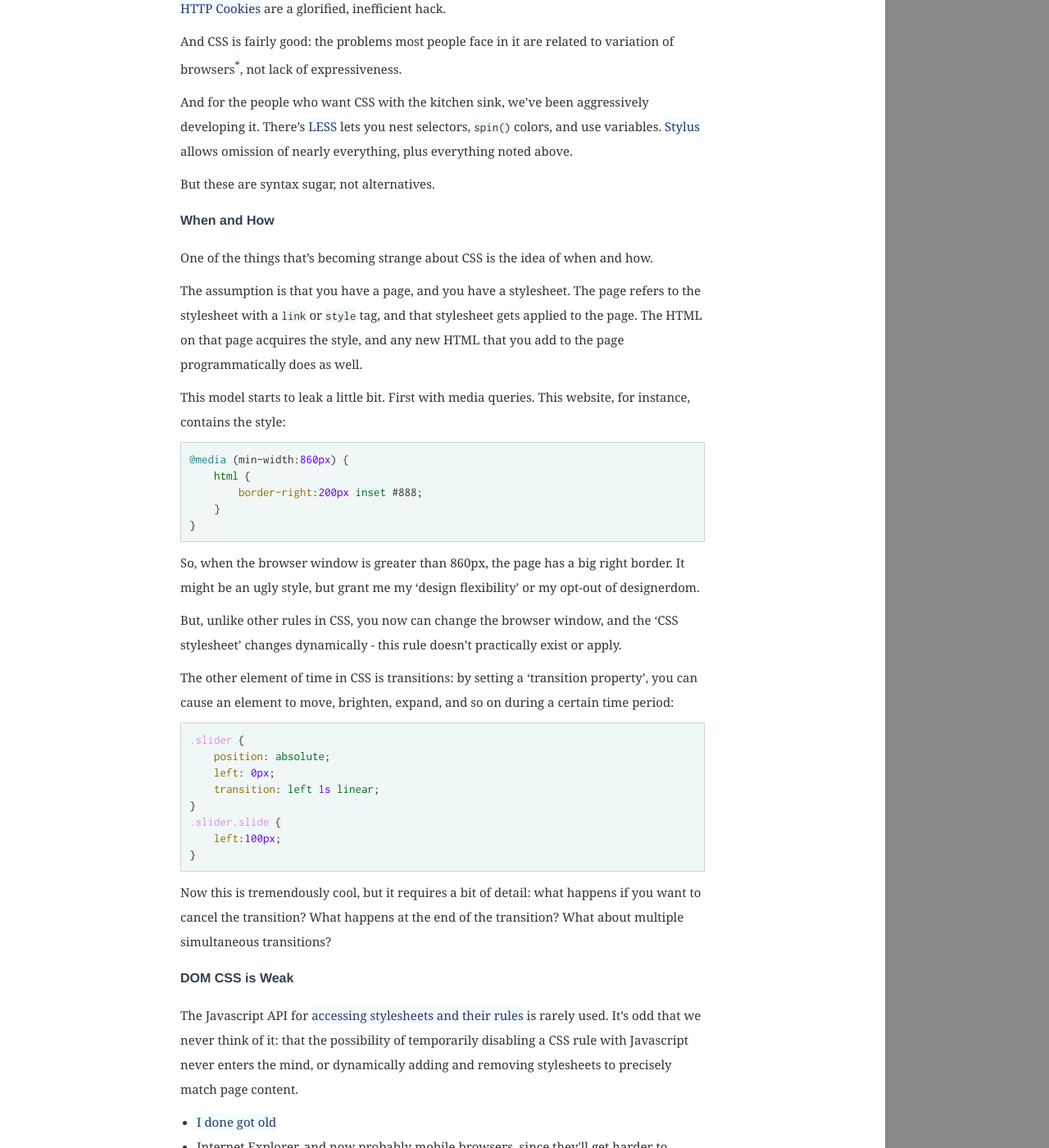
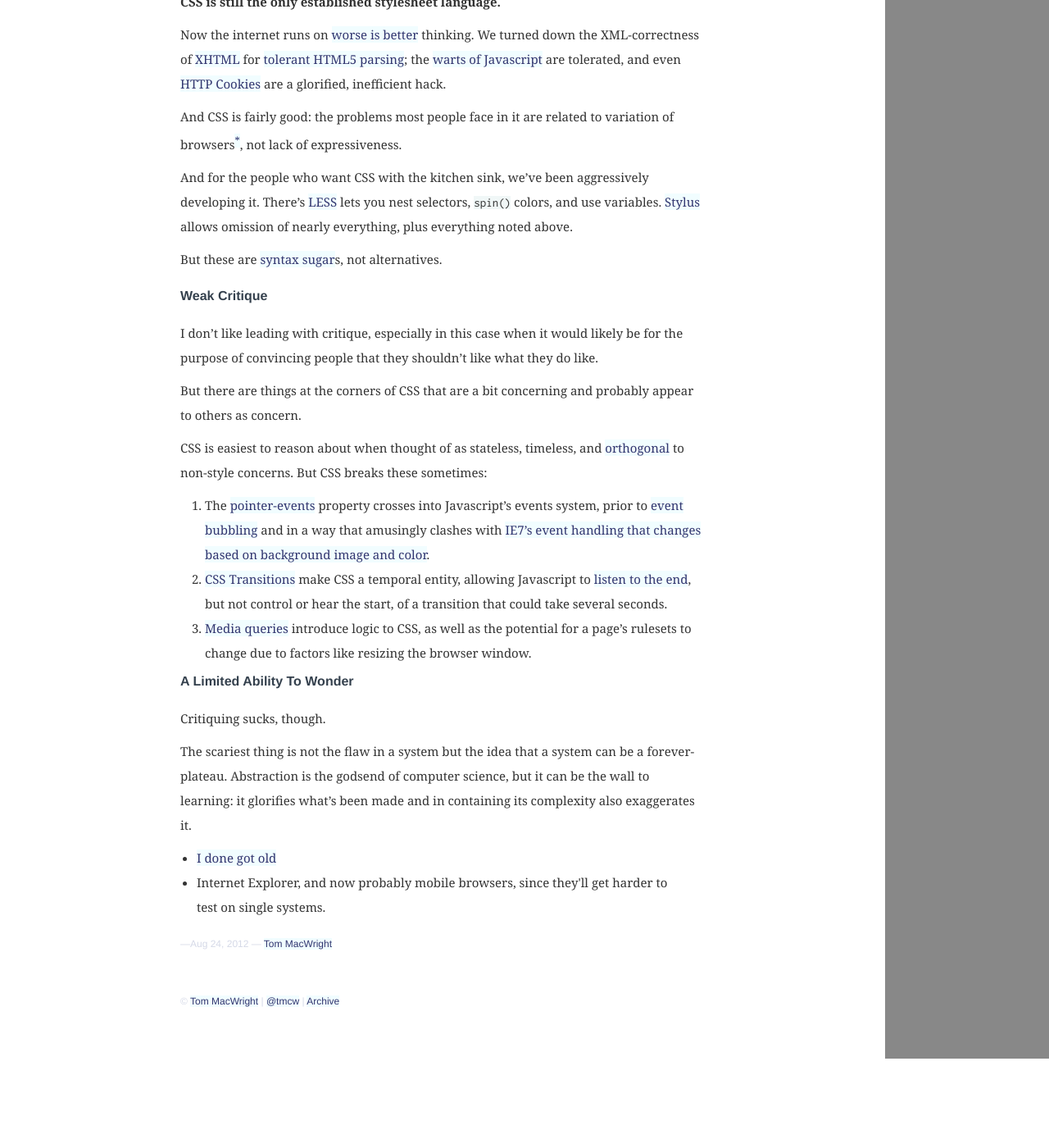
Before and after one commit to konklone/tmcw.github.com, a Jekyll site: the page built from _posts/2012-08-24-considering-css.md, in a window 1280 px wide and 1400 px high, scrolled down 509 px. Shown: the whole window at 82% size. Built offline with Jekyll 4.4.1, drawn with Linux system fonts in a browser that asks for light colours; Markdown is read by kramdown in place of the engine named in the settings; comment, search, counter and statistics services are not loaded; after the commit the page ends 1800 px from its top, so only the background shows below that; some of the changed text lies outside the part shown.

Commit message:
Drafting

```diff
--- a/_posts/2012-08-24-considering-css.md
+++ b/_posts/2012-08-24-considering-css.md
@@ -7,6 +7,10 @@ categories:
 
 _these are just collected thoughts; always remember that I have
 no idea what I'm doing_
+
+> style sheets constitute a wormhole into unspeakable universes
+
+<span class='image-credit'><a href='https://listserv.heanet.ie/cgi-bin/wa?A3=ind9411&L=HTML-WG&E=0&P=291154&B=--&T=text%2Fplain'>Dr. James D. Mason</a></span>
 
 I remember explaining to friends in 2002<sup>[*](#css-1)</sup> that
 monitors are just the displays of computers, that the humming box below
@@ -40,63 +44,42 @@ lets you nest selectors, `spin()` colors, and
 use variables. [Stylus](http://learnboost.github.com/stylus/)
 allows omission of nearly everything, plus everything noted above.
 
-But these are syntax sugar, not alternatives.
+But these are [syntax sugar](http://en.wikipedia.org/wiki/Syntactic_sugar)s, not alternatives.
 
-## When and How
+## Weak Critique
 
-One of the things that's becoming strange about CSS is the idea of when and
-how.
+I don't like leading with critique, especially in this case when it would likely
+be for the purpose of convincing people that they shouldn't like what they
+do like.
 
-The assumption is that you have a page, and you have a stylesheet. The page
-refers to the stylesheet with a `link` or `style` tag, and that stylesheet
-gets applied to the page. The HTML on that page acquires the style,
-and any new HTML that you add to the page programmatically does as well.
+But there are things at the corners of CSS that are a bit concerning and probably
+appear to others as concern.
 
-This model starts to leak a little bit. First with media queries. This
-website, for instance, contains the style:
+CSS is easiest to reason about when thought of as stateless, timeless,
+and [orthogonal](http://en.wikipedia.org/wiki/Separation_of_concerns) to
+non-style concerns. But CSS breaks these sometimes:
 
-{% highlight css %}
-@media (min-width:860px) {
-    html {
-        border-right:200px inset #888;
-    }
-}
-{% endhighlight %}
+1. The [`pointer-events`](https://developer.mozilla.org/en-US/docs/CSS/pointer-events)
+property crosses into Javascript's events system, prior to [event bubbling](http://www.quirksmode.org/js/events_order.html)
+and in a way that amusingly clashes with [IE7's event handling that changes based on background image and color](http://nuhk.blogspot.com/2010/10/click-event-not-fired-if-background-is.html).
+2. [CSS Transitions](https://developer.mozilla.org/en-US/docs/CSS/Using_CSS_transitions?redirectlocale=en-US&redirectslug=CSS%2FCSS_transitions)
+make CSS a temporal entity, allowing Javascript to [listen to the end](https://developer.apple.com/library/safari/#documentation/InternetWeb/Conceptual/SafariVisualEffectsProgGuide/AnimatingCSSTransitions/AnimatingCSSTransitions.html#//apple_ref/doc/uid/TP40008032-CH13-SW8),
+but not control or hear the start, of a transition that could take
+several seconds.
+3. [Media queries](http://www.w3.org/TR/css3-mediaqueries/) introduce logic to CSS,
+as well as the potential for a page's rulesets to change due to factors like
+resizing the browser window.
 
-So, when the browser window is greater than 860px, the page has a big
-right border. It might be an ugly style, but grant me my 'design flexibility'
-or my opt-out of designerdom.
+## A Limited Ability To Wonder
 
-But, unlike other rules in CSS, you now can change the browser window,
-and the 'CSS stylesheet' changes dynamically - this rule doesn't practically
-exist or apply.
+Critiquing sucks, though.
 
-The other element of time in CSS is transitions: by setting a
-'transition property', you can cause an element to move, brighten, expand,
-and so on during a certain time period:
+The scariest thing is not the flaw in a system but the idea that
+a system can be a forever-plateau. Abstraction is the godsend of computer science,
+but it can be the wall to learning: it glorifies what's been made and in
+containing its complexity also exaggerates it.
 
-{% highlight css %}
-.slider {
-    position: absolute;
-    left: 0px;
-    transition: left 1s linear;
-}
-.slider.slide {
-    left:100px;
-}
-{% endhighlight %}
 
-Now this is tremendously cool, but it requires a bit of detail: what happens
-if you want to cancel the transition? What happens at the end of the
-transition? What about multiple simultaneous transitions?
-
-## DOM CSS is Weak
-
-The Javascript API for [accessing stylesheets and their rules](http://www.quirksmode.org/dom/w3c_css.html)
-is rarely used. It's odd that we never think of it: that the possibility
-of temporarily disabling a CSS rule with Javascript never enters the mind,
-or dynamically adding and removing stylesheets to precisely match
-page content.
 
 <ul>
   <li id='css-1'><a href='http://www.youtube.com/watch?v=nSWTkI_aVSo'>I done got old</a></li>
```
Also changed, not shown: other parts of _posts/2012-08-24-considering-css.md (+1 -1 lines).
